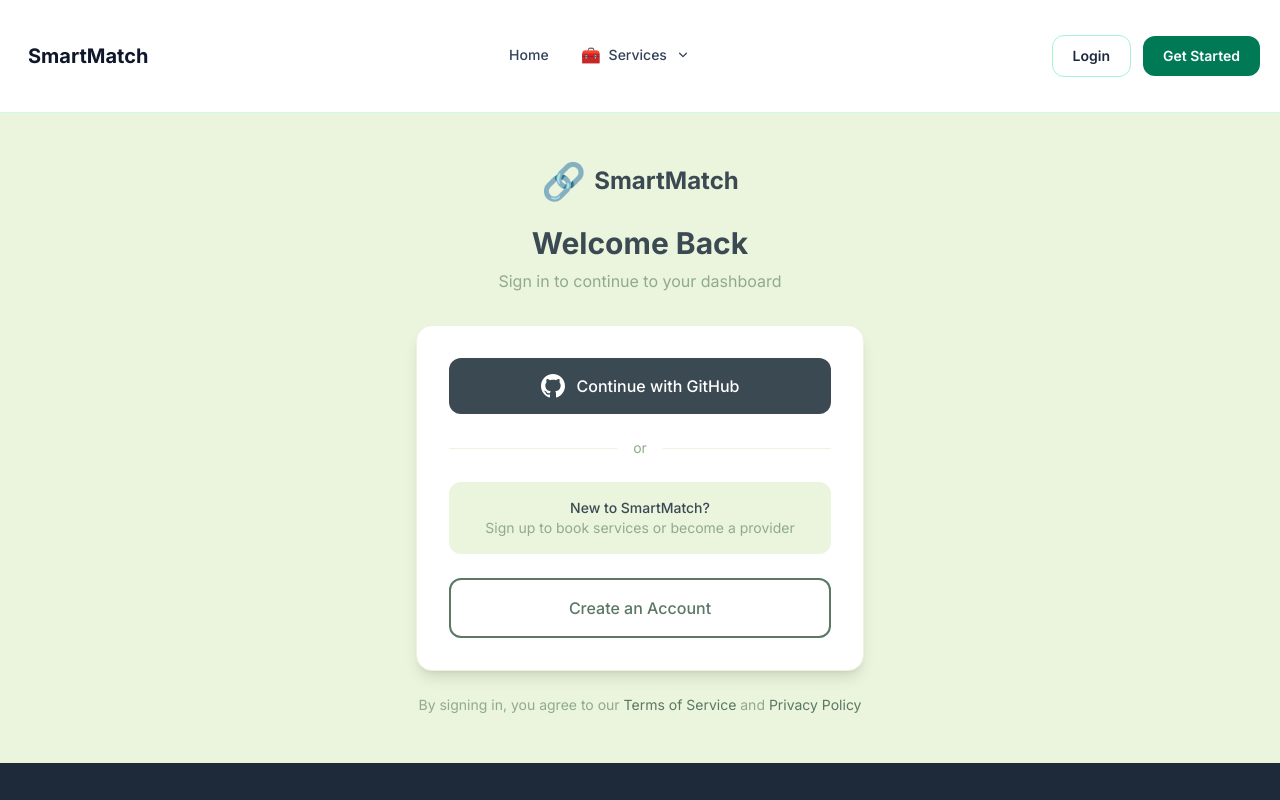
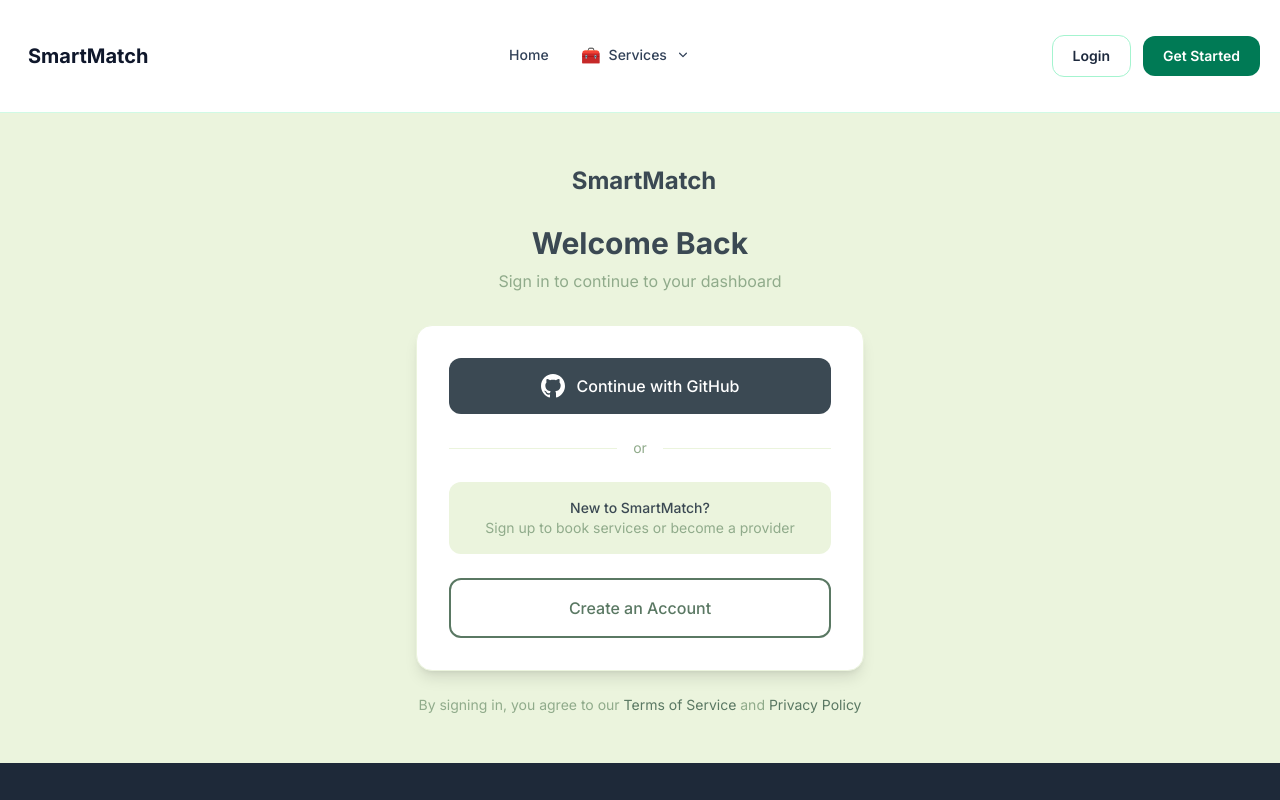
Before and after one commit to PiyushDhadse/smartmatch, a Next.js app: page /login in a window 1280 px wide. Shown: the top 800 px of the page. Built offline with nearby package versions, Linux system fonts and the light colour scheme.

Commit message:
updates - Piyush Icon change

```diff
--- a/app/components/ServiceCard.js
+++ b/app/components/ServiceCard.js
@@ -23,7 +23,10 @@ const ServiceCard = ({ service }) => {
 
         {/* Location & Price */}
         <div className="flex justify-between items-center mt-4 text-sm text-gray-700">
-          <span>📍 {service.location}</span>
+          <span className="flex items-center gap-1">
+            <img src="/favicon.ico" alt="Location" className="h-4 w-4" />
+            {service.location}
+          </span>
           <span className="font-semibold text-green-600">
             ₹{service.price}
           </span>
--- a/app/login/page.js
+++ b/app/login/page.js
@@ -20,7 +20,9 @@ export default function LoginPage() {
         {/* Header */}
         <div className="text-center mb-8">
           <Link href="/" className="inline-flex items-center gap-2 mb-6">
-            <span className="text-4xl">🔗</span>
+            <span className="text-4xl">
+              <img className="h-10" src="./favicon.ico" alt="" />
+            </span>
             <span className="text-2xl font-bold text-slate">SmartMatch</span>
           </Link>
           <h1 className="text-3xl font-bold text-slate mb-2">Welcome Back</h1>
```
